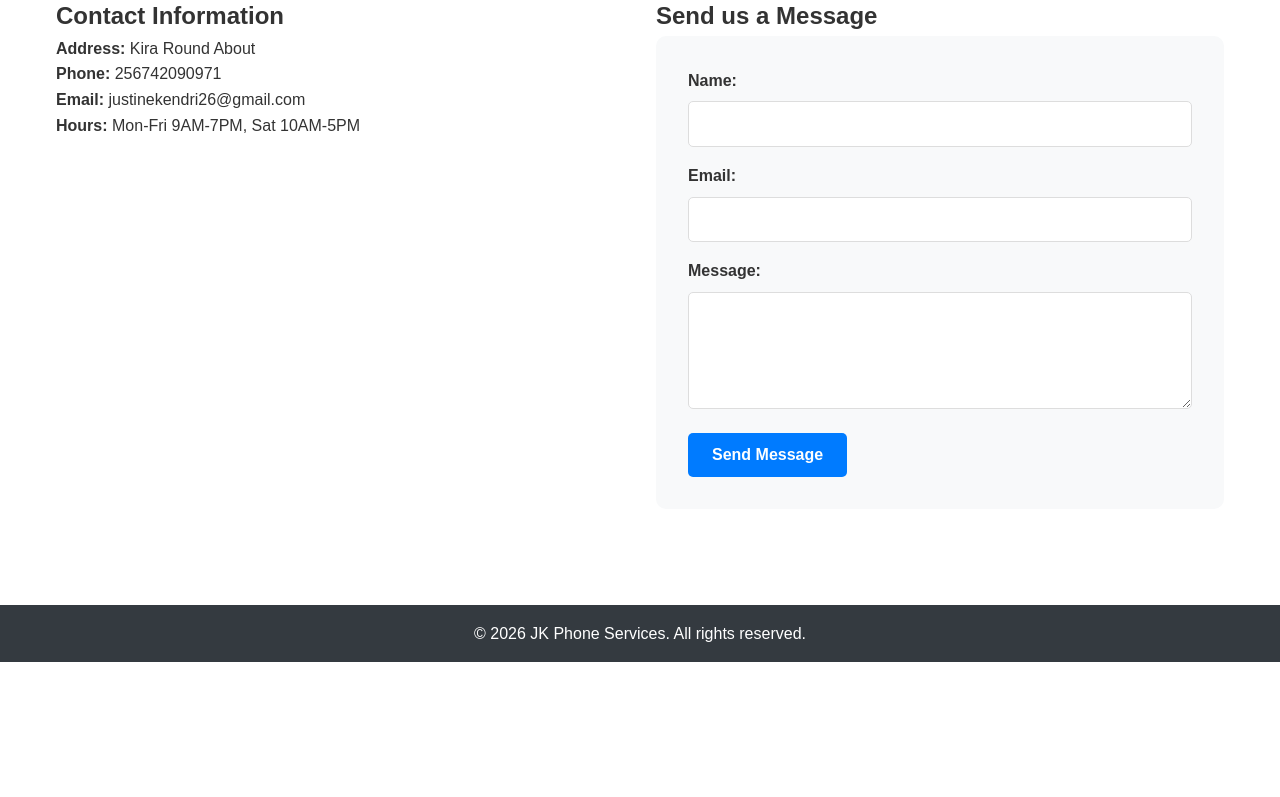
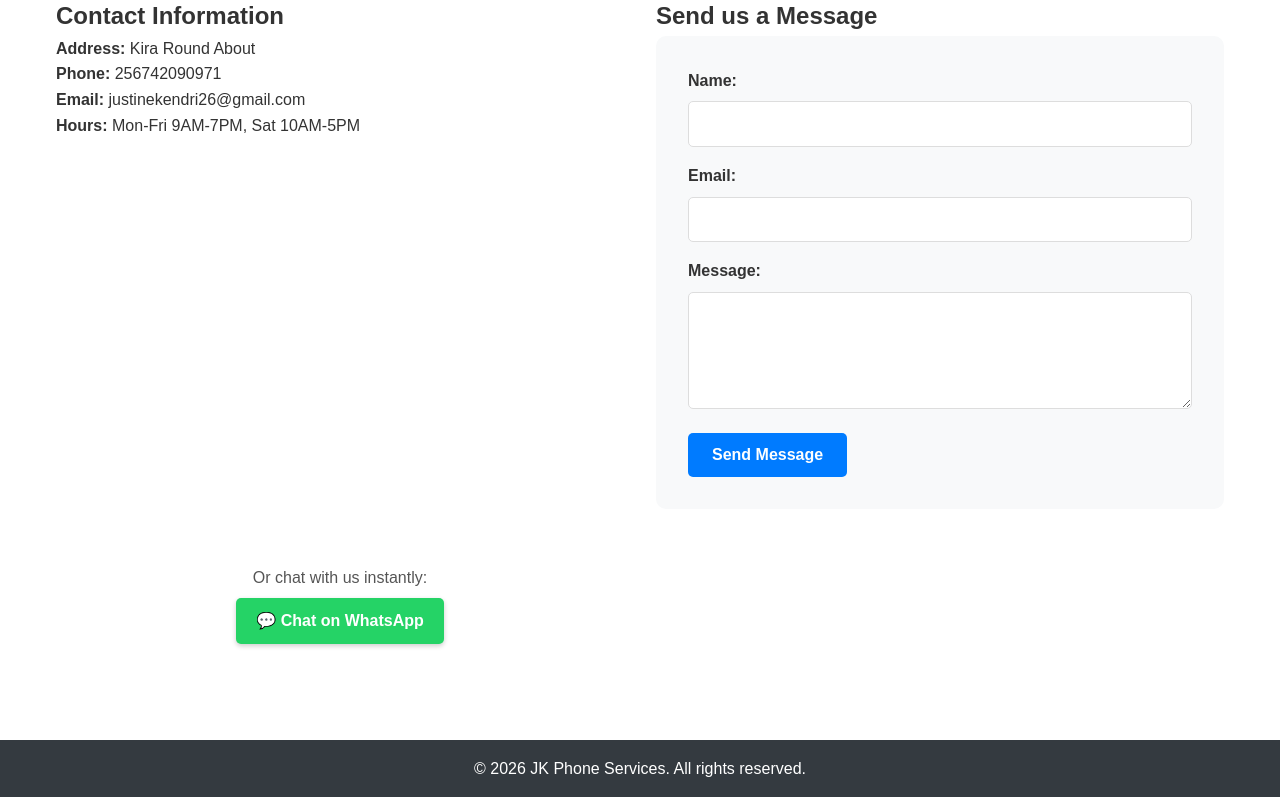
Before and after one commit to Justine256-ux/-Phone-repair-service, a website: page contact.html in a window 1280 px wide. Shown: the part 201-998 px from the top of the page. Before the commit the page ends 863 px from the top, so only its background shows below. Drawn offline with Linux system fonts and the light colour scheme.

Commit message:
Add direct WhatsApp chat buttons to booking and contact forms

```diff
--- a/contact.html
+++ b/contact.html
@@ -57,6 +57,14 @@
           <button type="submit" class="btn">Send Message</button>
         </form>
       </div>
+      <div style="text-align: center; margin-top: 1.5rem;">
+    <p style="margin-bottom: 0.5rem; color: #555;">Or chat with us instantly:</p>
+    <a href="https://wa.me."
+       target="_blank"
+       style="display: inline-flex; align-items: center; background-color: #25D366; color: white; padding: 10px 20px; border-radius: 5px; text-decoration: none; font-weight: bold; gap: 8px; box-shadow: 0 2px 5px rgba(0,0,0,0.2);">
+       💬 Chat on WhatsApp
+    </a>
+</div>
     </div>
   </main>
 
```
Also changed, not shown: booking.html (+8 -0 lines).
